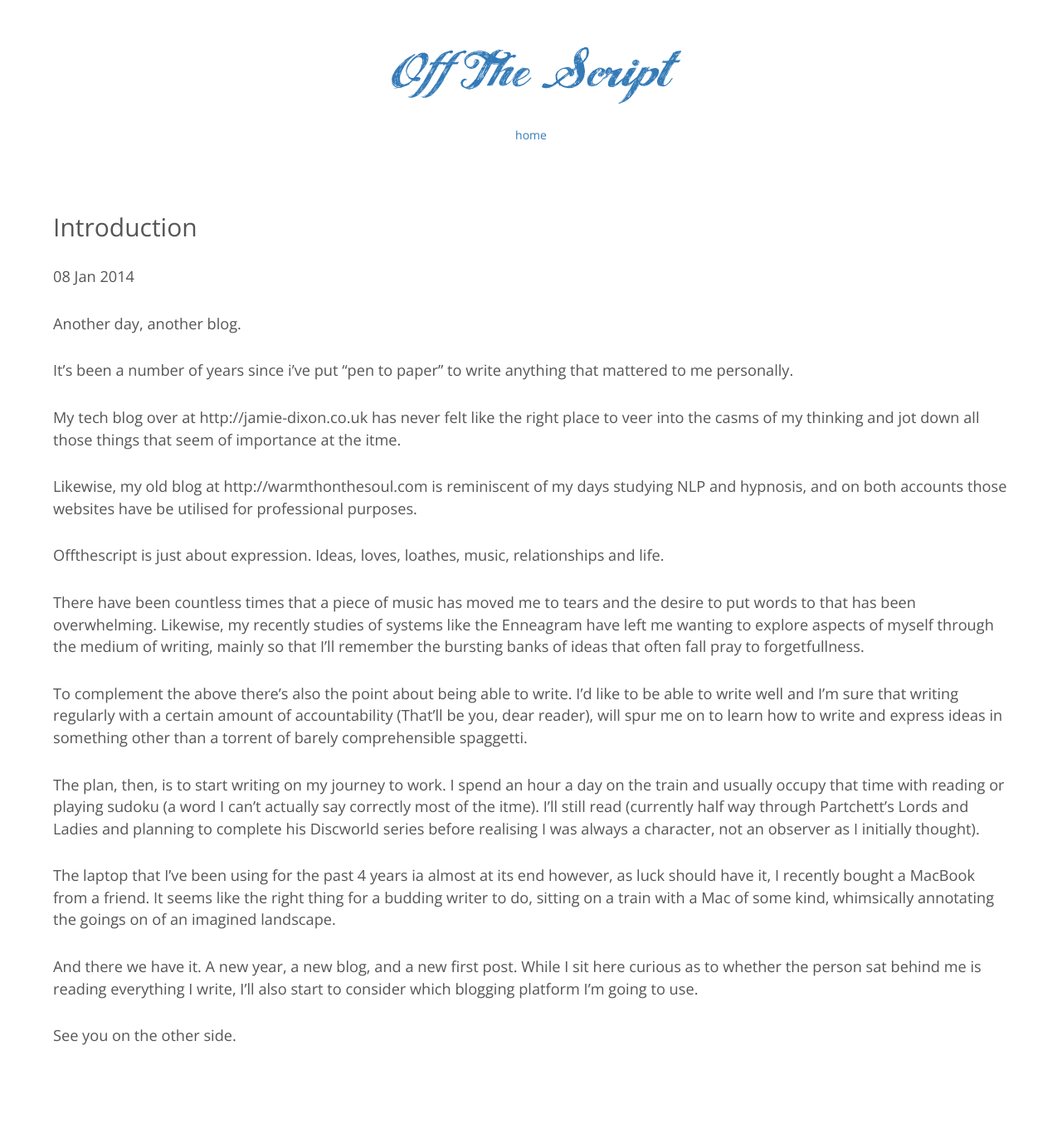
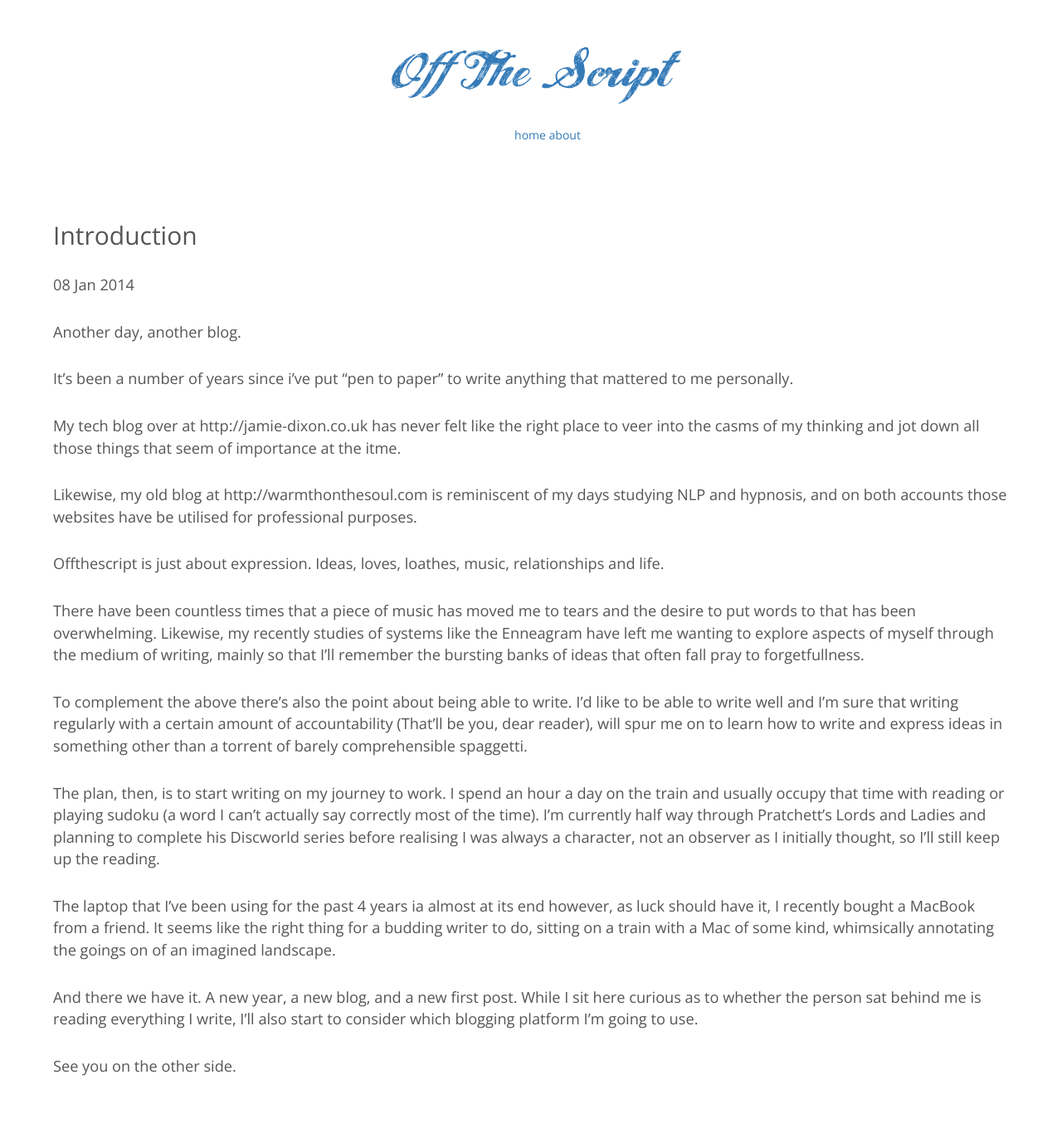
Before and after one commit to JamieDixon/jamiedixon.github.io, a Jekyll site: the page built from _posts/2014-01-08-introduction.markdown, in a window 1280 px wide. Shown: the whole page at 83% size. Built offline with Jekyll 4.4.1, drawn with Linux system fonts in a browser that asks for light colours; nearby versions of some CDN libraries; Markdown is read by kramdown in place of the engine named in the settings; before the commit the page ends 1336 px from its top, so only the background shows below that.

Commit message:
Fixed some typos in the intro

```diff
--- a/_layouts/default.html
+++ b/_layouts/default.html
@@ -22,7 +22,12 @@
 
           <header>
             <h1 class="title"><a href="/">{{ site.name }}</a></h1>
-            <a class="extra" href="/">home</a>
+            <nav>
+              <ul>
+                <a class="extra" href="/">home</a>
+                <a href="/about.html">about</a>
+              </ul>
+          </nav>
           </header>
 
           <main>
--- a/_posts/2014-01-08-introduction.markdown
+++ b/_posts/2014-01-08-introduction.markdown
@@ -19,8 +19,8 @@ There have been countless times that a piece of music has moved me to tears and
 
 To complement the above there's also the point about being able to write. I'd like to be able to write well and I'm sure that writing regularly with a certain amount of accountability (That'll be you, dear reader), will spur me on to learn how to write and express ideas in something other than a torrent of barely comprehensible spaggetti.
 
-The plan, then, is to start writing on my journey to work. I spend an hour a day on the train and usually occupy that time with reading or playing sudoku (a word I can't actually say correctly most of the itme).
-I'll still read (currently half way through Partchett's Lords and Ladies and planning to complete his Discworld series before realising I was always a character, not an observer as I initially thought).
+The plan, then, is to start writing on my journey to work. I spend an hour a day on the train and usually occupy that time with reading or playing sudoku (a word I can't actually say correctly most of the time).
+I'm currently half way through Pratchett's Lords and Ladies and planning to complete his Discworld series before realising I was always a character, not an observer as I initially thought, so I'll still keep up the reading.
 
 The laptop that I've been using for the past 4 years ia almost at its end however, as luck should have it, I recently bought a MacBook from a friend. It seems like the right thing for a budding writer to do, sitting on a train with a Mac of some kind, whimsically annotating the goings on of an imagined landscape.
 
```
